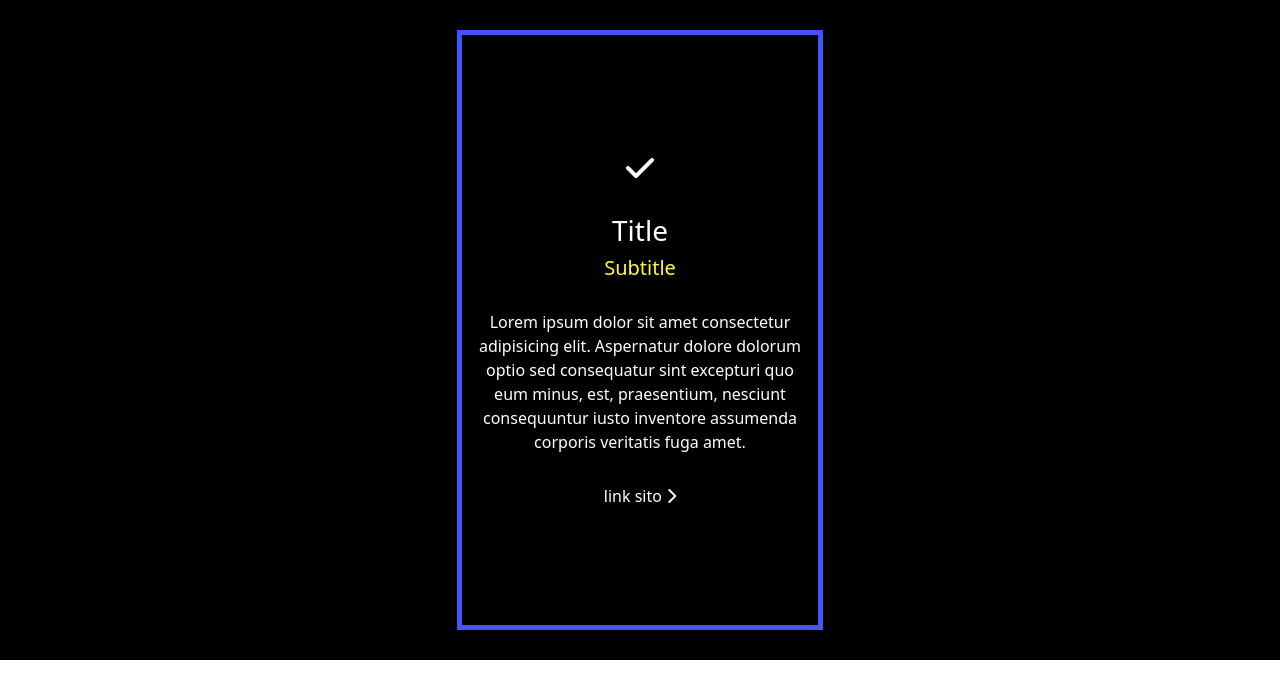
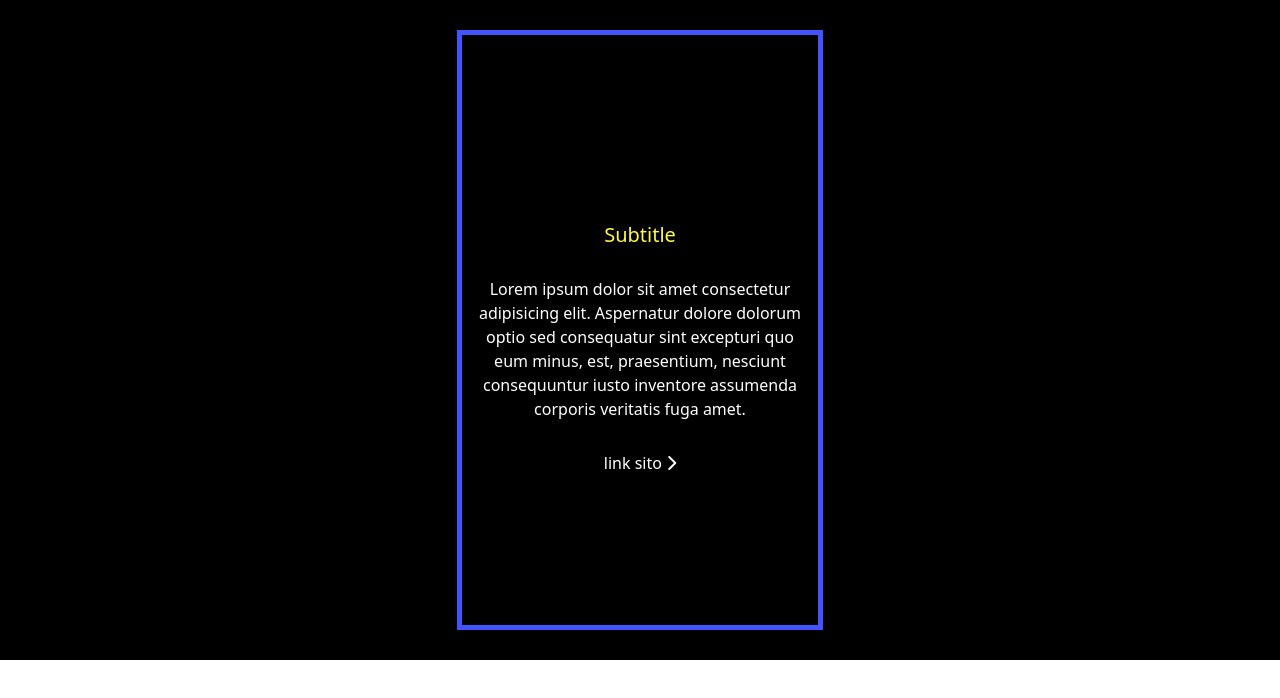
Before and after one commit to Francesco-Matteucci/proj-html-vuejs, a Vue app: page / in a window 1280 px wide. Shown: the top 698 px of the page. Built offline with nearby package versions, Linux system fonts and the light colour scheme.

Commit message:
v-for structure

```diff
--- a/src/components/TypesPlans.vue
+++ b/src/components/TypesPlans.vue
@@ -4,23 +4,33 @@
  export default {
     data() {
         return{
+            info:[
+                {
+                    icon: "clock",
+                    title: "Team training",
+                    subtitle: "Find a partner",
+                    discription: "Vestibulum, curabitur eu sem nibh ultrices sit nulla adipiscing. Nisl sit fames amet senectus eget sed duis vehicula. tristique",
+                    link:"Find a partner"
+                },
+]
         }
     }
  }
 </script>
 
 <template>
-    <section >
-        <div id="card" class="container">
-            <i id="icon" class="fa-solid fa-check"></i>
-            <h3>Title</h3>
-            <h5>Subtitle</h5>
-            <p>Lorem ipsum dolor sit amet consectetur adipisicing elit. Aspernatur dolore dolorum optio sed consequatur sint excepturi quo eum minus, est, praesentium, nesciunt consequuntur iusto inventore assumenda corporis veritatis fuga amet.</p>
+    <section v-for="item in info">
+        <a href="https://themeforest.net/item/avada-responsive-multipurpose-theme/2833226?irgwc=1&clickid=RTpRi5yN2xyKTIqQnV04UVzBUkCyM5U5S2udUA0&iradid=275988&irpid=1292887&iradtype=ONLINE_TRACKING_LINK&irmptype=mediapartner&mp_value1=&utm_campaign=af_impact_radius_1292887&utm_medium=affiliate&utm_source=impact_radius" id="card" class="container">
+            <i id="icon" class="fa-solid fa-{{info.icon}}"></i>
+            <h3>{{ info.title}}</h3>
+            <h5>{{ info.subtitle}}Subtitle</h5>
+            <p>{{ info.description}}Lorem ipsum dolor sit amet consectetur adipisicing elit. Aspernatur dolore dolorum optio sed consequatur sint excepturi quo eum minus, est, praesentium, nesciunt consequuntur iusto inventore assumenda corporis veritatis fuga amet.</p>
             <div>
-                <a href="#">link sito </a>
+                <span>{{ info.description}}link sito </span>
                 <i class="fa-solid fa-chevron-right "></i>
             </div>
-        </div>
+        </a>
+
     </section>
 
 </template>
@@ -35,6 +45,8 @@ section {
         width: 30%;
         height: 600px;
         border: 5px solid #4154ff;
+        text-decoration: none;
+        color: white;
         display: flex;
         flex-direction: column;
         align-items: center;
@@ -55,11 +67,6 @@ section {
             margin-bottom: 30px;
         }
 
-        div a{
-            text-decoration: none;
-            color: white;
-        }
-
     }
 }
 </style>
```
